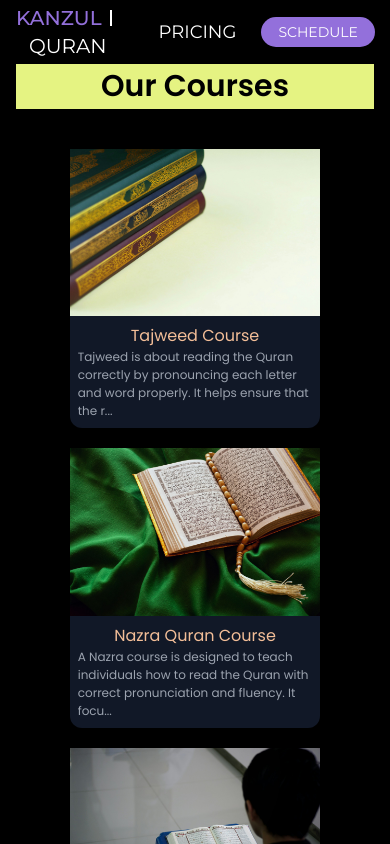
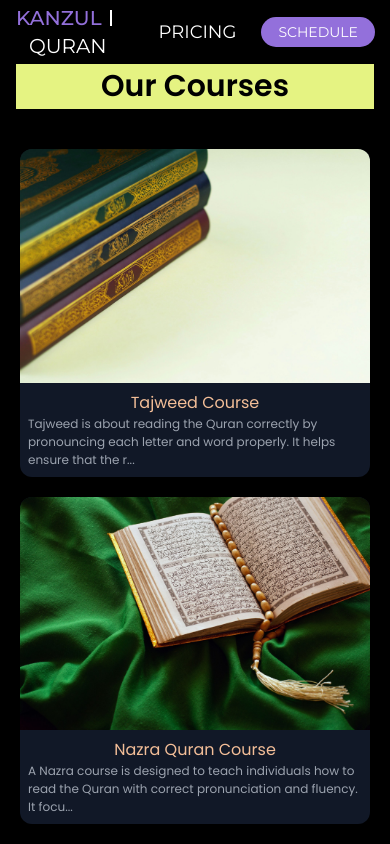
Before and after one commit to Bilalkhan4086/learn_quran, a Next.js app: page /courses in a window 390 px wide. Shown: the top 844 px of the page. Built offline with nearby package versions, Linux system fonts and the light colour scheme.

Commit message:
fix the card responsiveness

```diff
--- a/components/sections/courses/Section1.tsx
+++ b/components/sections/courses/Section1.tsx
@@ -10,7 +10,7 @@ const Section1 = () => {
       </h2>
       <div
         className="gap-5 my-6 grid grid-cols-3 max-md:grid-cols-2
-      max-sm:grid-cols-1 mx-1 max-sm:mx-[15%]"
+      max-sm:grid-cols-1 mx-1"
       >
         {courses.map((course, i) => {
           return (
--- a/components/sections/courses/card.tsx
+++ b/components/sections/courses/card.tsx
@@ -6,7 +6,7 @@ const Card = ({ url, image, heading, description }: any) => {
   return (
     <Link
       href={`/courses/${url}`}
-      className="max-w-[360px] rounded-xl bg-gray-900"
+      className="max-w-[400px] mx-auto rounded-xl overflow-hidden bg-gray-900"
     >
       <Image src={image} alt={"card"} height={500} width={600} />
       <div className="p-2">
```
